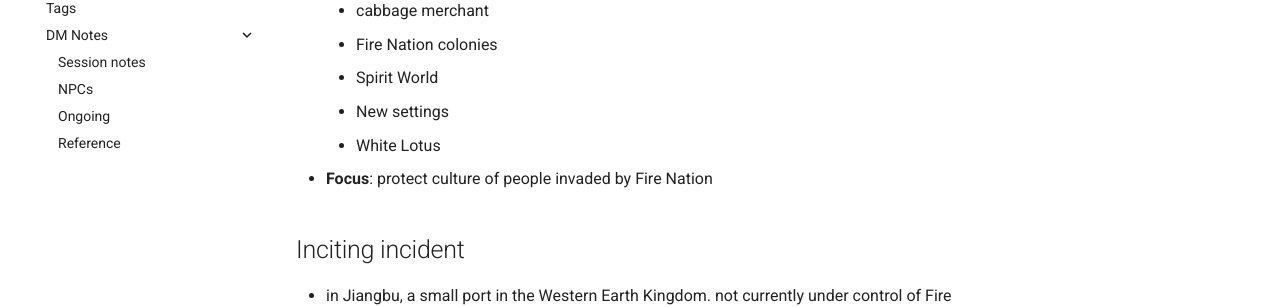
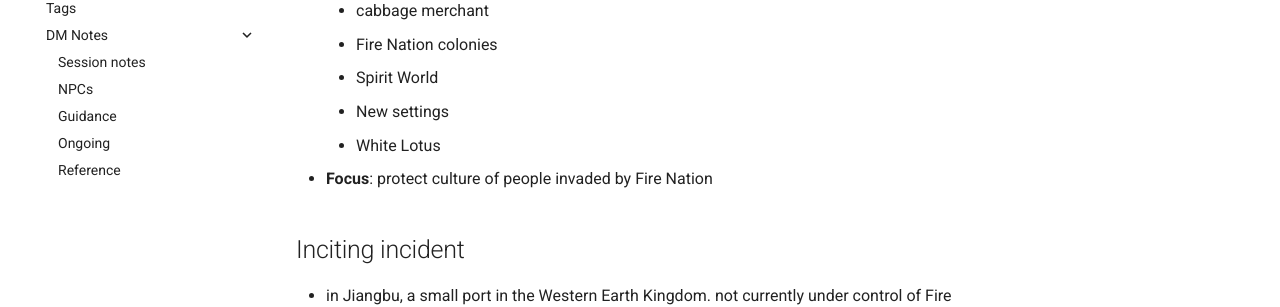
Before and after one commit to billbrod/rpg_notes, an MkDocs documentation site: the page built from docs/index.md, in a window 1280 px wide. Shown: the part 438-745 px from the top of the page. Built offline with MkDocs 1.6.1 and Material for MkDocs 9.7.7, drawn with Linux system fonts in a browser that asks for light colours; a script that is not in the unit is left out; comment, search, counter and statistics services are not loaded.

Commit message:
adds dm/guidance

```diff
--- a/mkdocs.yml
+++ b/mkdocs.yml
@@ -51,5 +51,6 @@ nav:
     - DM Notes:
         - Session notes: dm/session_notes.md
         - NPCs: dm/npcs.md
+        - Guidance: dm/guidance.md
         - Ongoing: dm/ongoing_threads.md
         - Reference: dm/reference.md
```
